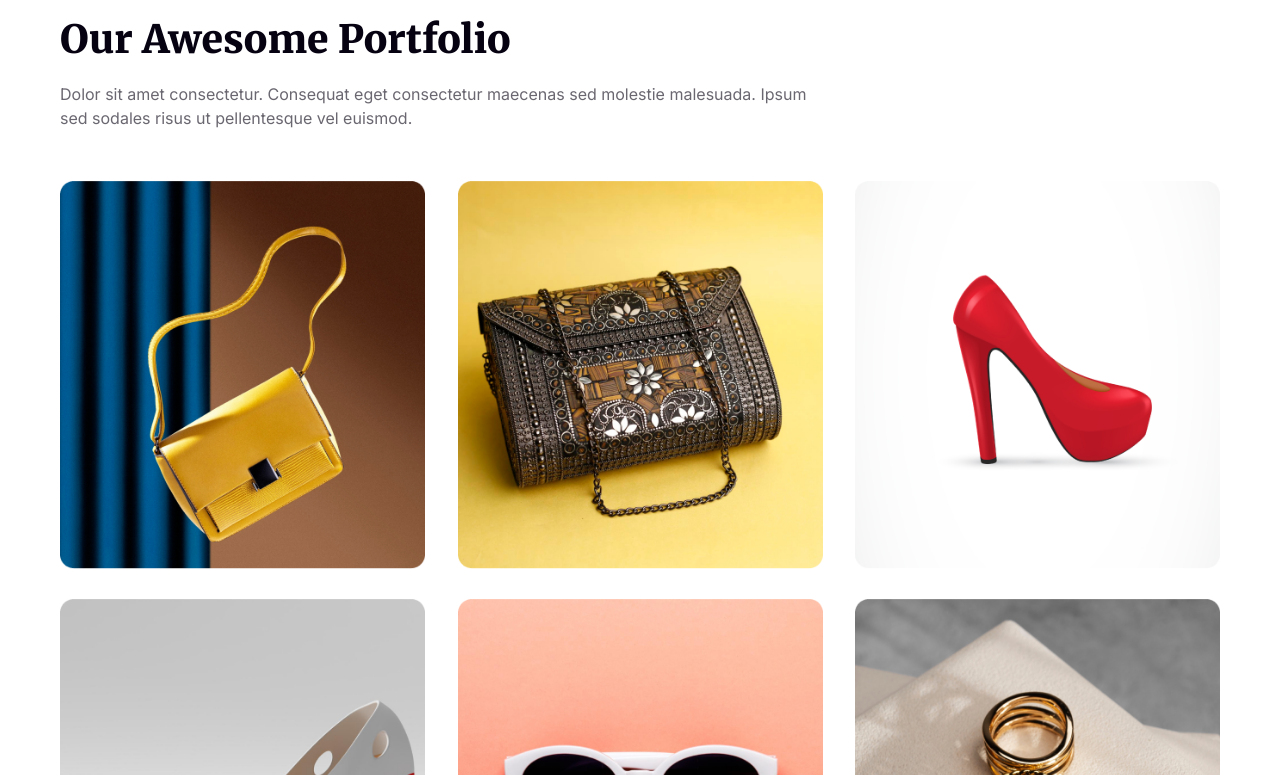
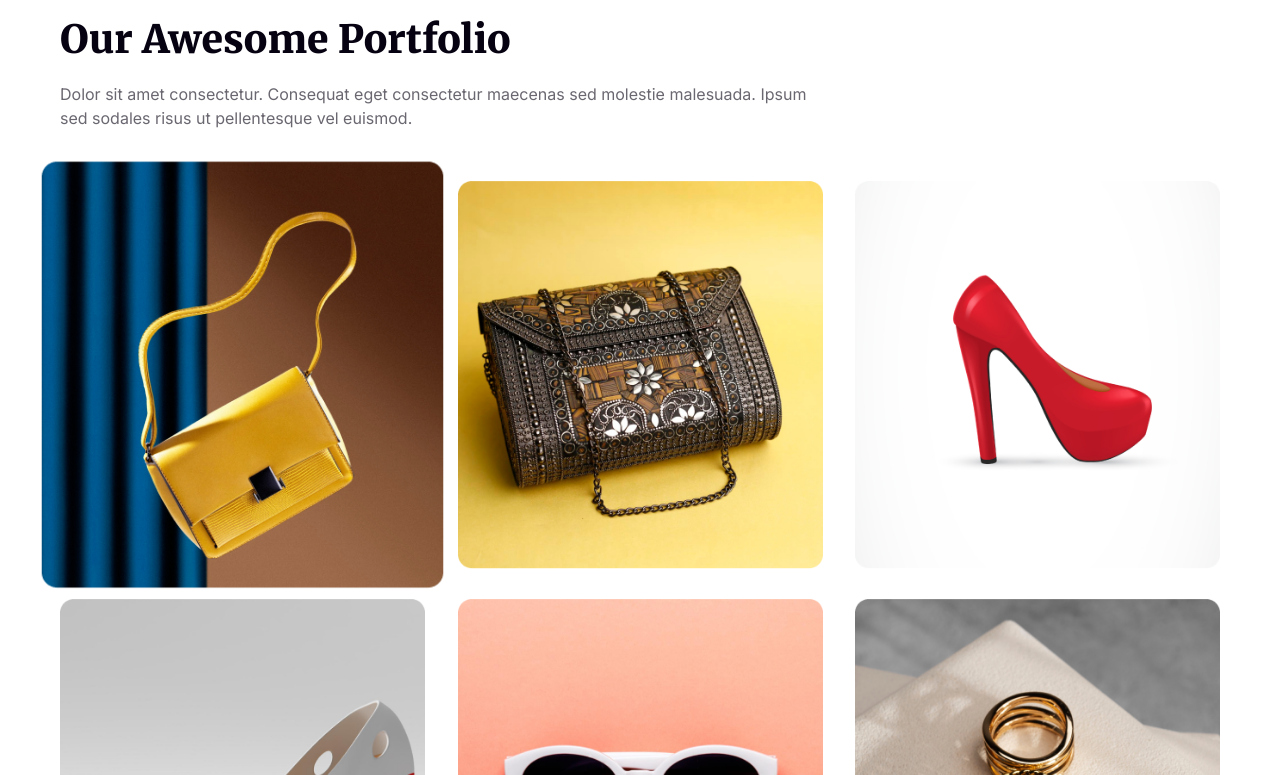
Before and after one commit to golamazamgm/assignment-first, a plain HTML site: page index.html in a window 1280 px wide. In both pictures the pointer is over the picture 242 px from the left and 4595 px from the top of the page. Shown: the part 4220-4995 px from the top of the page. Drawn offline with Linux system fonts and the light colour scheme.

Commit message:
hover effect applied on img

```diff
--- a/styles/style.css
+++ b/styles/style.css
@@ -279,9 +279,17 @@ border-radius: 8px;
     gap: 20px;
     margin-bottom: 30px;
     justify-content: space-between;
+    transition: 1s;
 
 }
 .con1 img{max-width: 365px;}
+
+.con1 img:hover{
+    transform: scale(1.1);
+    z-index: 2;
+
+}
+
 
 /* section eight started */
 
```
